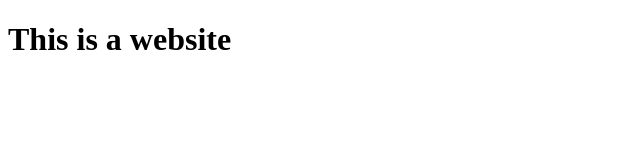
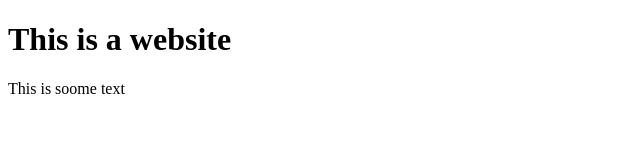
Before and after one commit to mattward94/space_invaders, a plain HTML site: page index.html in a window 1280 px wide. Shown: the whole page, without its empty margins (0-640 px from the left). Drawn offline with Linux system fonts and the light colour scheme.

Commit message:
added some dummy text to index.html

```diff
--- a/index.html
+++ b/index.html
@@ -7,6 +7,7 @@
 
     <body>
         <h1> This is a website </h1>
+        <p> This is soome text </p>
 
 
     </body>
```
